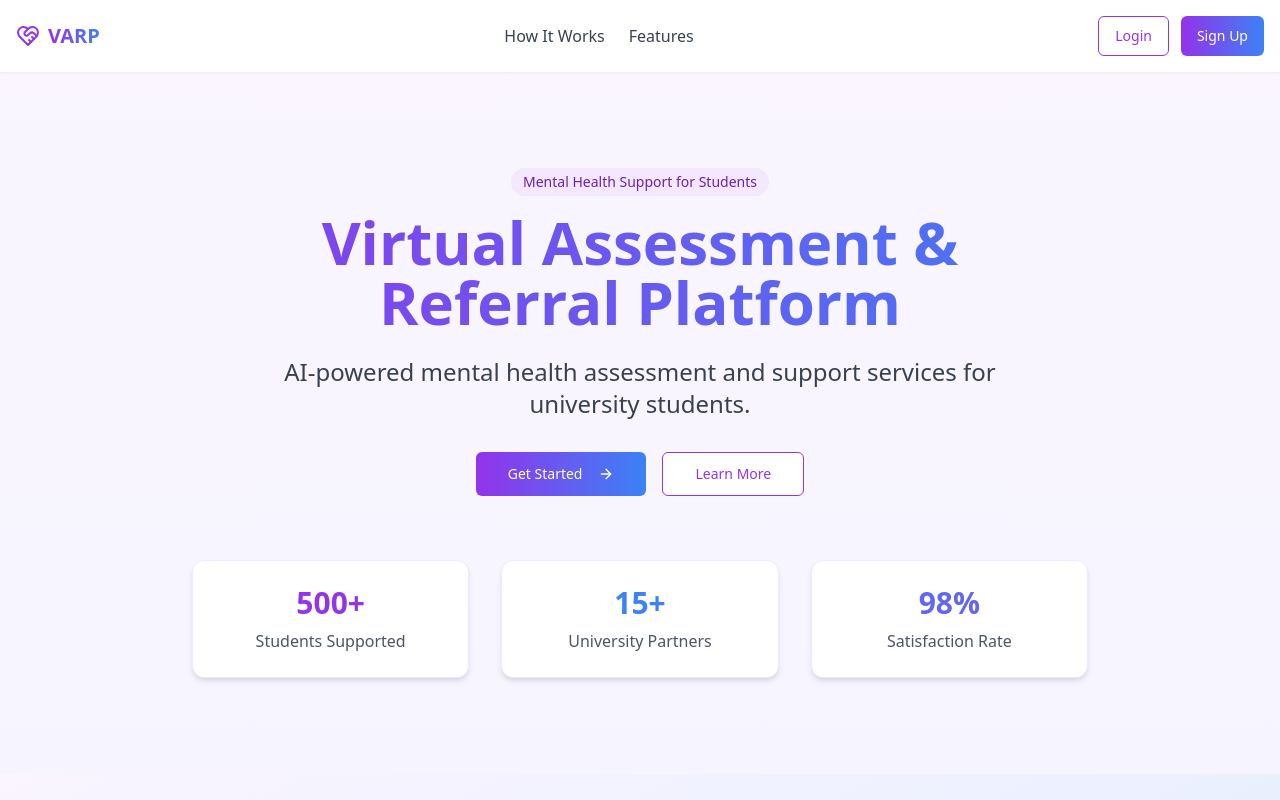
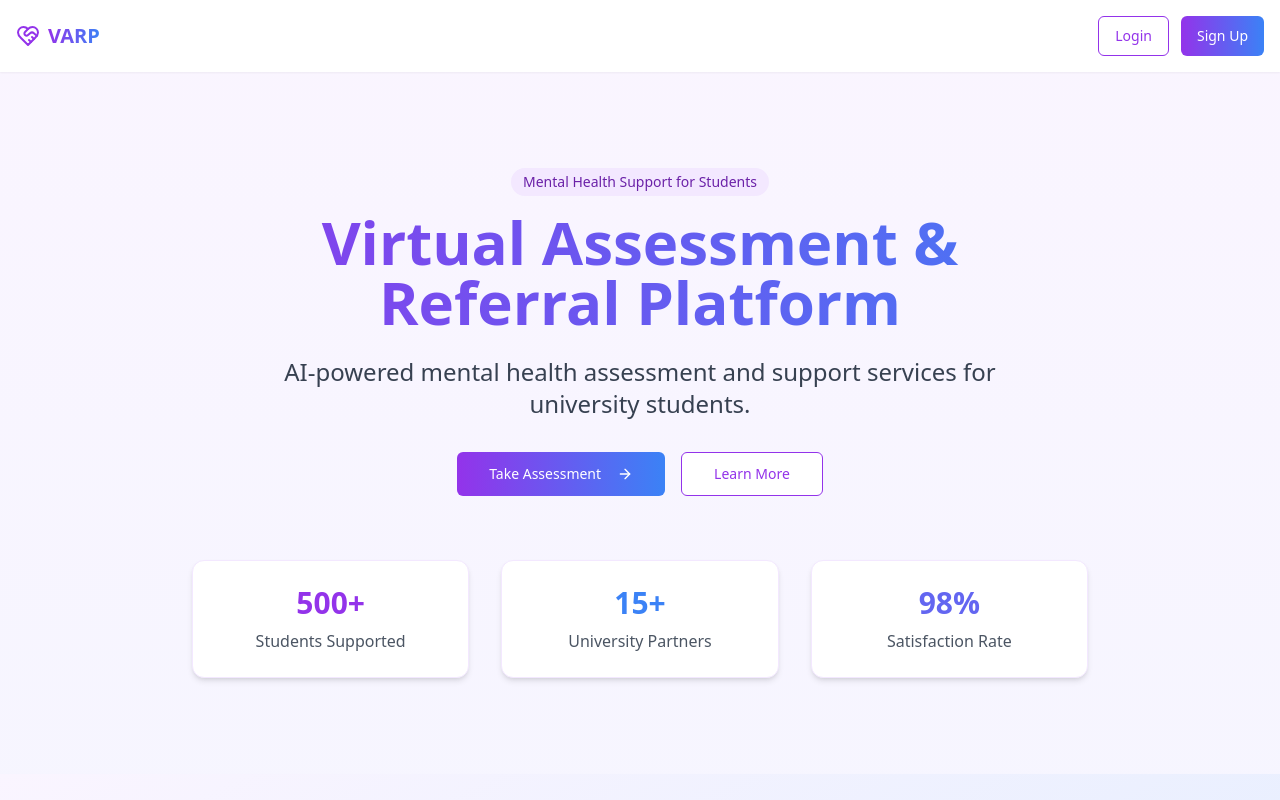
Before and after one commit to Geryfrey/mind-sense-rwanda-connect, a React (Vite) app: page / in a window 1280 px wide. Shown: the top 800 px of the page. Built offline with nearby package versions, Linux system fonts and the light colour scheme.

Commit message:
Refactor: Update navigation and button text
Update the navigation bar and change the "Get Started" button text to "Take Assessment".

```diff
--- a/src/pages/LandingPage.tsx
+++ b/src/pages/LandingPage.tsx
@@ -1,4 +1,3 @@
-
 import React from "react";
 import { Link } from "react-router-dom";
 import { Button } from "@/components/ui/button";
@@ -25,11 +24,6 @@ const LandingPage: React.FC = () => {
             <HeartHandshake className="h-6 w-6 text-purple-600 mr-2" />
             <h1 className="text-xl font-bold bg-clip-text text-transparent bg-gradient-to-r from-purple-600 to-blue-500">VARP</h1>
           </div>
-
-          <nav className="hidden md:flex items-center space-x-6">
-            <a href="#how-it-works" className="text-gray-700 hover:text-purple-600 transition-colors">How It Works</a>
-            <a href="#features" className="text-gray-700 hover:text-purple-600 transition-colors">Features</a>
-          </nav>
 
           <div className="flex items-center space-x-3">
             <Link to="/login">
@@ -58,7 +52,7 @@ const LandingPage: React.FC = () => {
           <div className="flex flex-col md:flex-row justify-center items-center space-y-4 md:space-y-0 md:space-x-4">
             <Link to="/register">
               <Button size="lg" className="bg-gradient-to-r from-purple-600 to-blue-500 hover:from-purple-700 hover:to-blue-600 text-white px-8">
-                Get Started
+                Take Assessment
                 <ArrowRight className="ml-2 h-4 w-4" />
               </Button>
             </Link>
```
